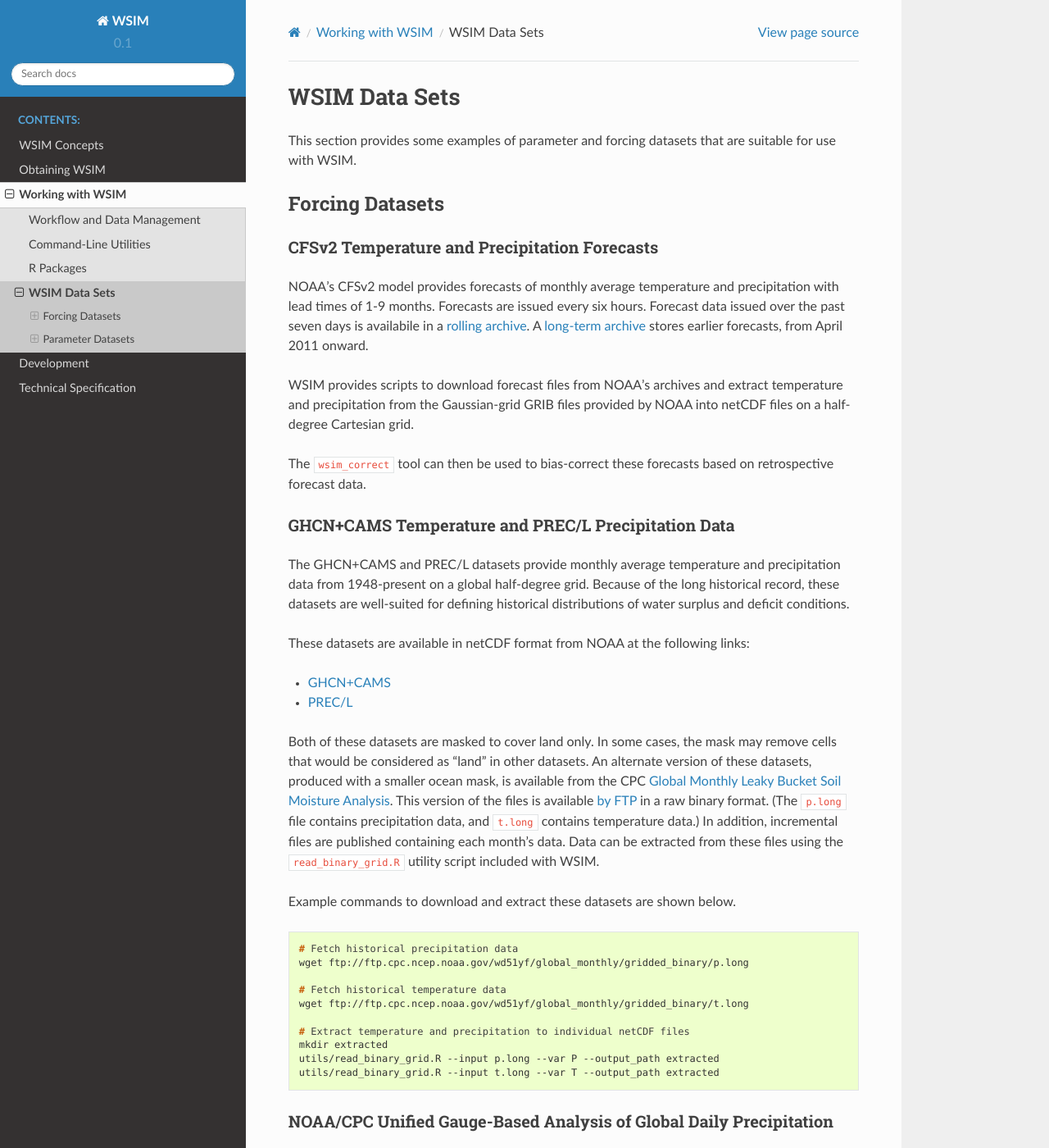
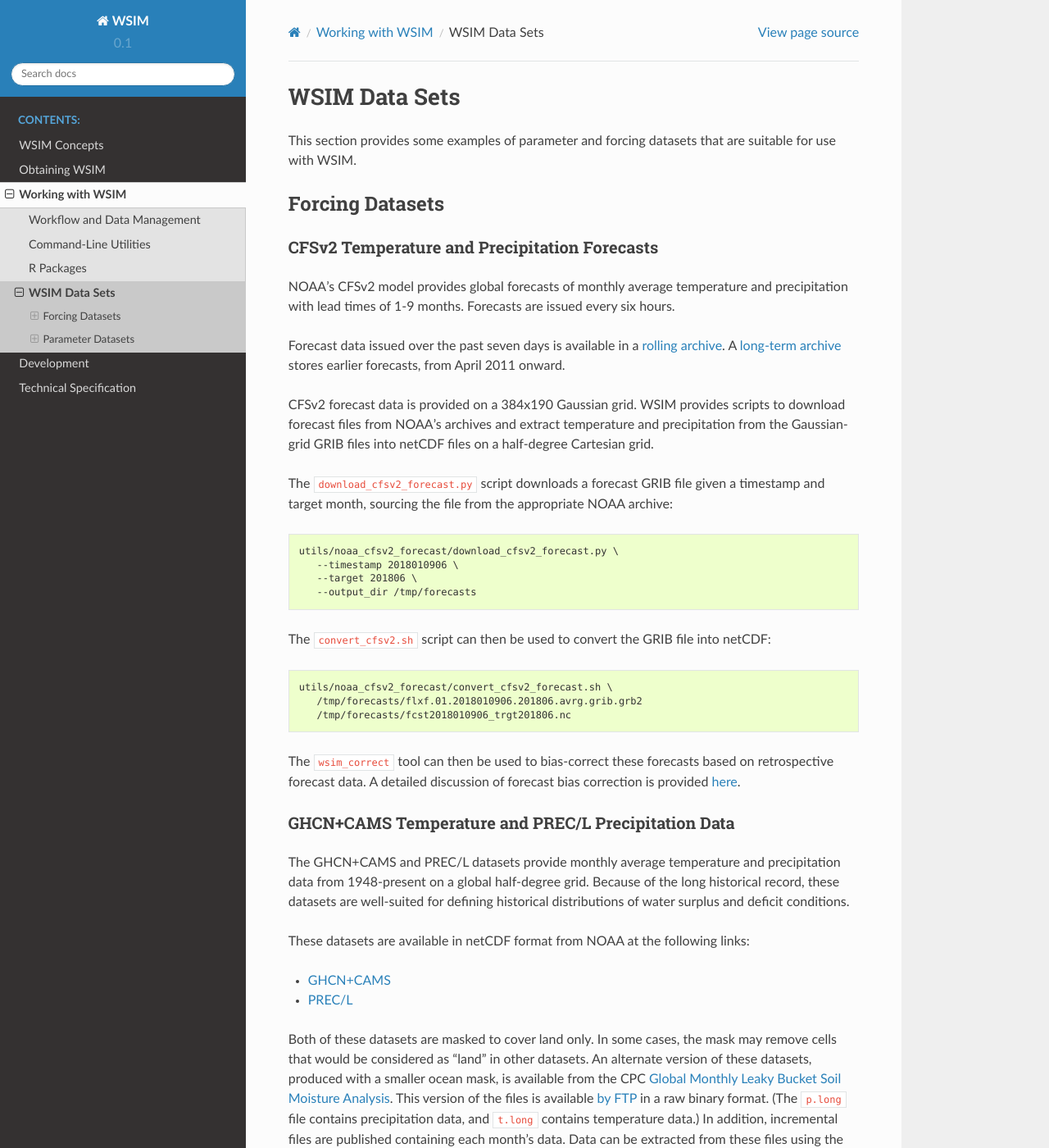
Before and after one commit to isciences/wsim, a Sphinx documentation site: the page built from docs/working/data_sets.rst, in a window 1280 px wide and 1400 px high. Shown: the whole window at 82% size. Built offline with Sphinx 7.4.7 and the Read the Docs theme 2.0.0, drawn with Linux system fonts in a browser that asks for light colours.

Commit message:
Expand documentation of CFSv2 forecast data

```diff
--- a/docs/concepts/index.rst
+++ b/docs/concepts/index.rst
@@ -5,4 +5,5 @@
     :maxdepth: 2
 
     composite_indices
+    forecast_bias_correction
     lsm/index
--- a/docs/working/data_sets.rst
+++ b/docs/working/data_sets.rst
@@ -9,14 +9,34 @@
 CFSv2 Temperature and Precipitation Forecasts
 ---------------------------------------------
 
-NOAA's CFSv2 model provides forecasts of monthly average temperature and precipitation with lead times of 1-9 months.
+NOAA's CFSv2 model provides global forecasts of monthly average temperature and precipitation with lead times of 1-9 months.
 Forecasts are issued every six hours.
-Forecast data issued over the past seven days is availabile in a `rolling archive <http://nomads.ncep.noaa.gov/pub/data/nccf/com/cfs/prod/>`_.
+
+Forecast data issued over the past seven days is available in a `rolling archive <http://nomads.ncep.noaa.gov/pub/data/nccf/com/cfs/prod/>`_.
 A `long-term archive <https://nomads.ncdc.noaa.gov/modeldata/cfsv2_forecast_mm_9mon/>`_ stores earlier forecasts, from April 2011 onward.
 
-WSIM provides scripts to download forecast files from NOAA's archives and extract temperature and precipitation from the Gaussian-grid GRIB files provided by NOAA into netCDF files on a half-degree Cartesian grid.
+CFSv2 forecast data is provided on a 384x190 Gaussian grid.
+WSIM provides scripts to download forecast files from NOAA's archives and extract temperature and precipitation from the Gaussian-grid GRIB files into netCDF files on a half-degree Cartesian grid.
+
+The ``download_cfsv2_forecast.py`` script downloads a forecast GRIB file given a timestamp and target month, sourcing the file from the appropriate NOAA archive:
+
+.. code-block:: console
+
+  utils/noaa_cfsv2_forecast/download_cfsv2_forecast.py \
+     --timestamp 2018010906 \
+     --target 201806 \
+     --output_dir /tmp/forecasts
+
+The ``convert_cfsv2.sh`` script can then be used to convert the GRIB file into netCDF:
+
+.. code-block:: console
+
+  utils/noaa_cfsv2_forecast/convert_cfsv2_forecast.sh \
+     /tmp/forecasts/flxf.01.2018010906.201806.avrg.grib.grb2
+     /tmp/forecasts/fcst2018010906_trgt201806.nc
 
 The ``wsim_correct`` tool can then be used to bias-correct these forecasts based on retrospective forecast data.
+A detailed discussion of forecast bias correction is provided :doc:`here </concepts/forecast_bias_correction>`.
 
 GHCN+CAMS Temperature and PREC/L Precipitation Data
 ---------------------------------------------------
```
Also changed, not shown: docs/concepts/forecast_bias_correction.rst (added, +70 -0 lines), docs/spelling_wordlist.txt (+9 -0 lines).
